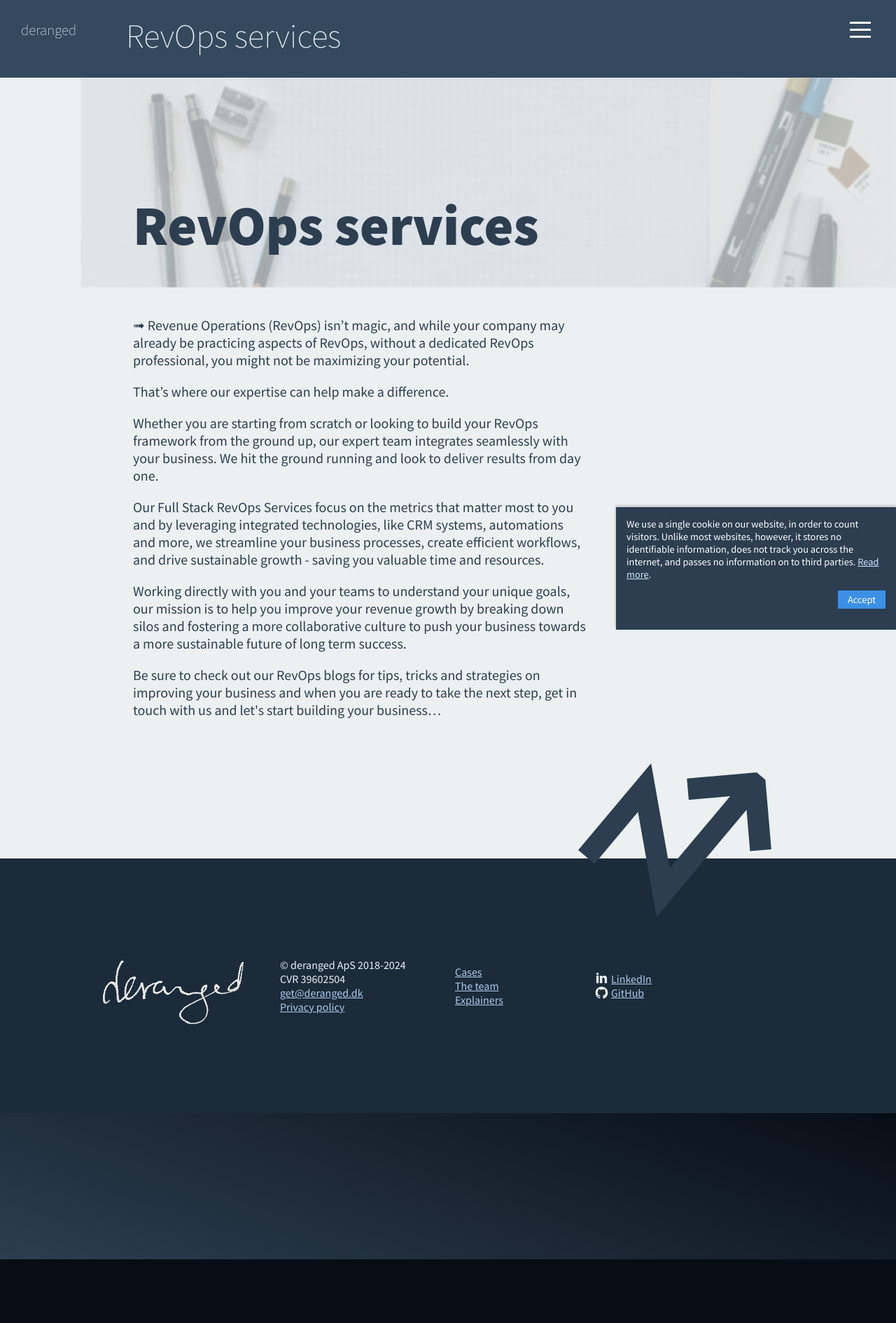
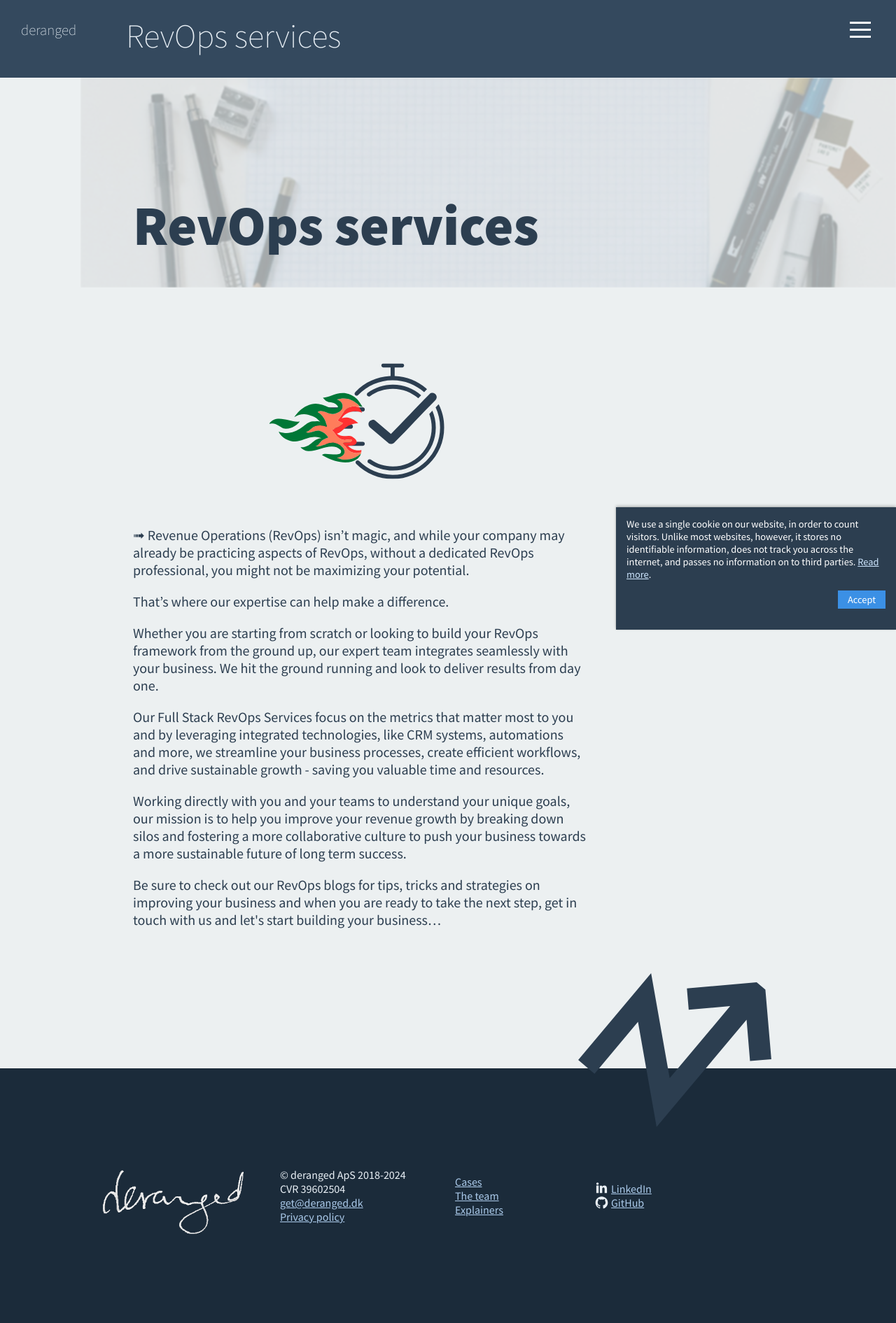
Before and after one commit to derangeddk/deranged.dk, a Jekyll site: the page built from _services/revops-services.html, in a window 1280 px wide. Shown: the whole page at 70% size. Built offline with Jekyll 4.4.1, drawn with Linux system fonts in a browser that asks for light colours.

Commit message:
Moved service icon image as first content section in services layout

```diff
--- a/_layouts/services.html
+++ b/_layouts/services.html
@@ -210,5 +210,10 @@ layout: default
     <img src="{{ page.header-img }}" class="header-image" />
   </div>
   <h1>{{ page.title }}</h1>
+  <section>
+    <div class="image-wrapper">
+      <img src="{{ page.icon }}" alt="{{ page.alt }}" />
+    </div>
+  </section>
   {{ content }}
 </main>
--- a/_services/hubspot.html
+++ b/_services/hubspot.html
@@ -23,9 +23,6 @@ header-img: "img/empty-office.jpg"
 </style>
 
 <section>
-  <div class="image-wrapper">
-    <img src="img/HubSpot Solutions Partner Provider deranged denmark.png" />
-  </div>
   <p>
     We are
     <a href="https://ecosystem.hubspot.com/marketplace/solutions/deranged">
--- a/_services/pipedrive.html
+++ b/_services/pipedrive.html
@@ -23,9 +23,6 @@ header-img: "img/entrepreneur-on-sofa.jpg"
 </style>
 
 <section>
-  <div class="image-wrapper">
-    <img src="img/Pipedrive Premier Partner Denmark deranged.png" />
-  </div>
   <p>
     We are Official Premier Pipedrive Solution Providers - and want to help you
     succeed with Pipedrive - The easy and effective CRM for closing deals.
```
